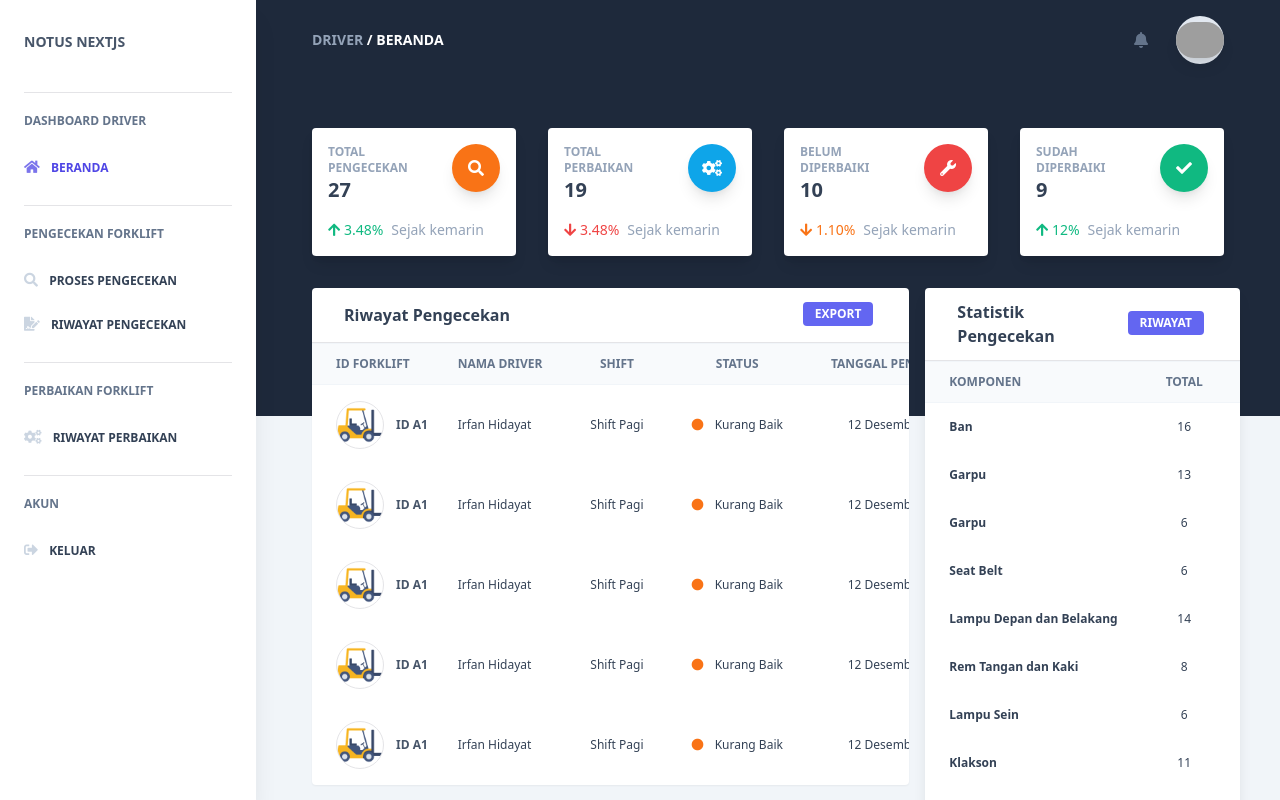
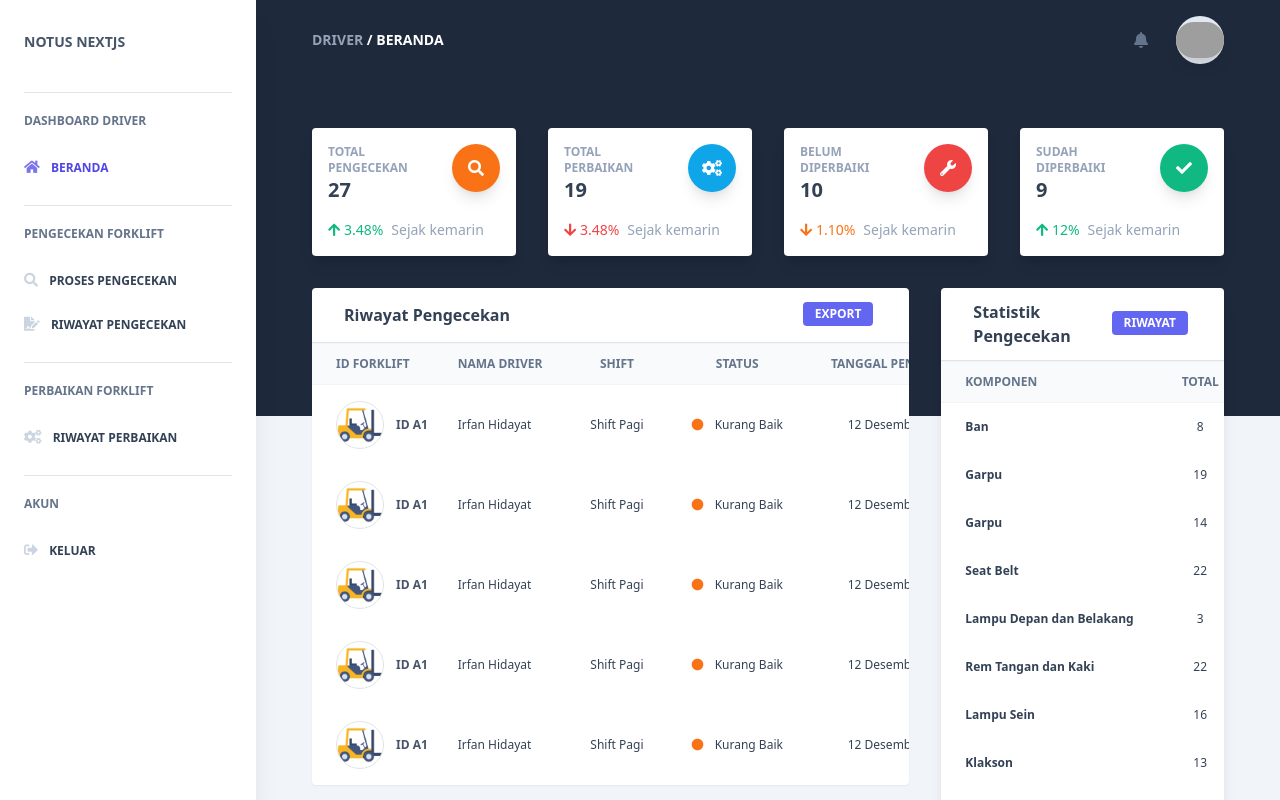
Before and after one commit to rfzsal/forklift-web, a Next.js app: page /driver/beranda in a window 1280 px wide. Shown: the top 800 px of the page. Built offline with nearby package versions, Linux system fonts and the light colour scheme; grey boxes are pictures that could not be loaded.

Commit message:
fix beranda view

```diff
--- a/pages/driver/beranda.js
+++ b/pages/driver/beranda.js
@@ -6,7 +6,7 @@ const Beranda = () => {
   return (
     <>
       <div className="flex flex-wrap">
-        <div className="w-full xl:w-8/12 mb-12 xl:mb-0">
+        <div className="w-full xl:w-8/12 mb-4 xl:mb-0">
           <CardRiwayat />
         </div>
         <div className="w-full xl:w-4/12">
--- a/pages/leader/beranda.js
+++ b/pages/leader/beranda.js
@@ -6,7 +6,7 @@ const Beranda = () => {
   return (
     <>
       <div className="flex flex-wrap">
-        <div className="w-full xl:w-8/12 mb-12 xl:mb-0">
+        <div className="w-full xl:w-8/12 mb-4 xl:mb-0">
           <CardRiwayat />
         </div>
         <div className="w-full xl:w-4/12">
--- a/pages/mechanic/beranda.js
+++ b/pages/mechanic/beranda.js
@@ -6,7 +6,7 @@ const Beranda = () => {
   return (
     <>
       <div className="flex flex-wrap">
-        <div className="w-full xl:w-8/12 mb-12 xl:mb-0">
+        <div className="w-full xl:w-8/12 mb-4 xl:mb-0">
           <CardRiwayat />
         </div>
         <div className="w-full xl:w-4/12">
--- a/views/beranda/CardKomponen.js
+++ b/views/beranda/CardKomponen.js
@@ -1,3 +1,5 @@
+import { useState, useEffect } from 'react';
+
 const CardHeader = ({ title, actionButton }) => {
   return (
     <div className="rounded-t mb-0 px-4 py-3 border-b">
@@ -29,15 +31,25 @@ const TableHead = () => {
   );
 };
 
-const TableRow = ({ label, total, percentage, barColor }) => {
-  const randomInt = (() => {
-    const min = 0;
-    const max = 27;
+const TableRow = ({ label, total, percentage }) => {
+  const [value, setValue] = useState(0);
 
-    return Math.floor(Math.random() * (max - min + 1)) + min;
-  })();
+  const randomPercentage = (value / 27) * 100;
 
-  const randomPercentage = (randomInt / 27) * 100;
+  useEffect(() => {
+    if (!total && !percentage) {
+      const randomInt = (() => {
+        const min = 0;
+        const max = 27;
+
+        return Math.floor(Math.random() * (max - min + 1)) + min;
+      })();
+
+      setValue(randomInt);
+    } else {
+      setValue(total);
+    }
+  }, [total, percentage]);
 
   return (
     <tr>
@@ -45,7 +57,7 @@ const TableRow = ({ label, total, percentage, barColor }) => {
         {label}
       </th>
       <td className="border-t-0 px-6 align-middle border-l-0 border-r-0 text-xs whitespace-nowrap p-4 text-center">
-        {total || randomInt}
+        {value}
       </td>
       <td className="border-t-0 px-6 align-middle border-l-0 border-r-0 text-xs whitespace-nowrap p-4">
         <div className="flex items-center">
@@ -70,7 +82,7 @@ const TableRow = ({ label, total, percentage, barColor }) => {
 
 const CardKomponen = () => {
   return (
-    <>
+    <div className="w-full px-4">
       <div className="relative flex flex-col min-w-0 break-words bg-white w-full mb-6 shadow-lg rounded">
         <CardHeader
           title="Statistik Pengecekan"
@@ -183,7 +195,7 @@ const CardKomponen = () => {
           </table>
         </div>
       </div>
-    </>
+    </div>
   );
 };
 
```
